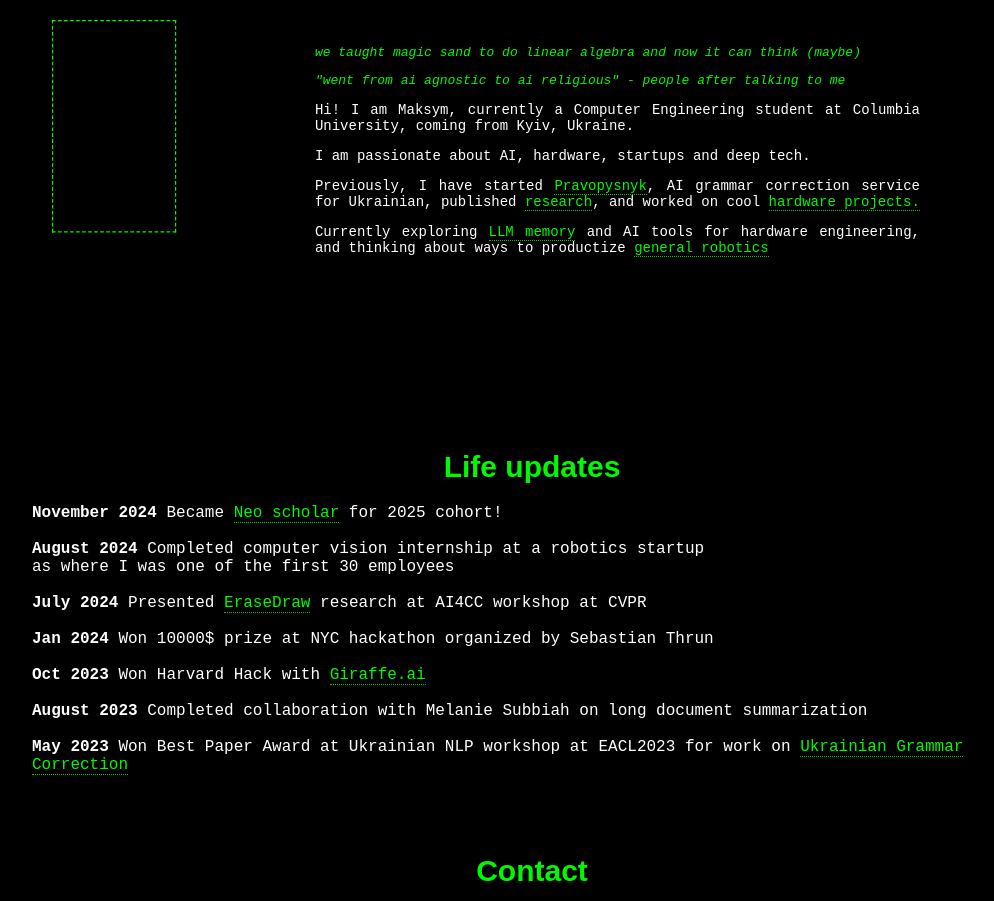
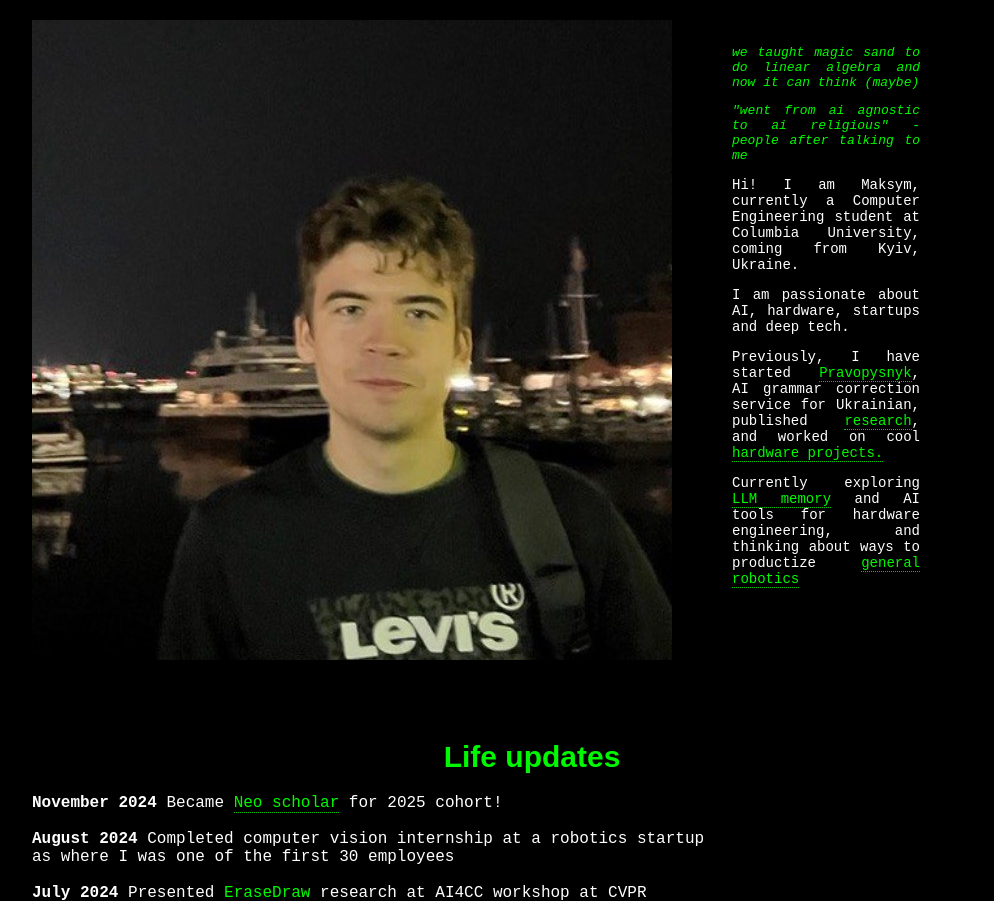
Before and after one commit to Lenguist/internet-home, a Flask app: page / in a window 1280 px wide. Shown: the part 187-1088 px from the top of the page, without its empty margins (108-1102 px from the left). Run offline with Flask 3, Linux system fonts and the light colour scheme; some web fonts are replaced.

Commit message:
Update profile picture to profile-pic.jpeg

```diff
--- a/templates/index.html
+++ b/templates/index.html
@@ -4,9 +4,7 @@
 
 {% block content %}
     <div id="about-me" class="section">
-        <div class="profile-ascii-container">
-            <pre class="profile-ascii">{{ ascii_art }}</pre>
-        </div>
+        <img class="profile-image" src="{{ url_for('static', filename='images/profile-pic.jpeg') }}" alt="Profile image">
         <div class="text">
             <div class="indented-quote">
                 <p>we taught magic sand to do linear algebra and now it can think (maybe)</p>
```
Also changed, not shown: static/images/profile-pic.jpeg (added).
